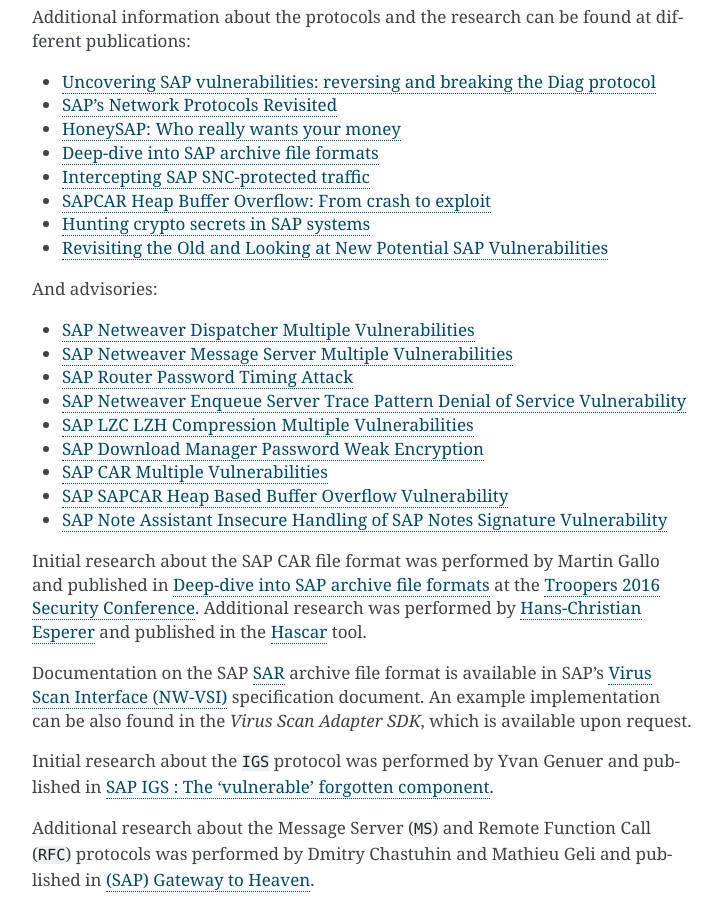
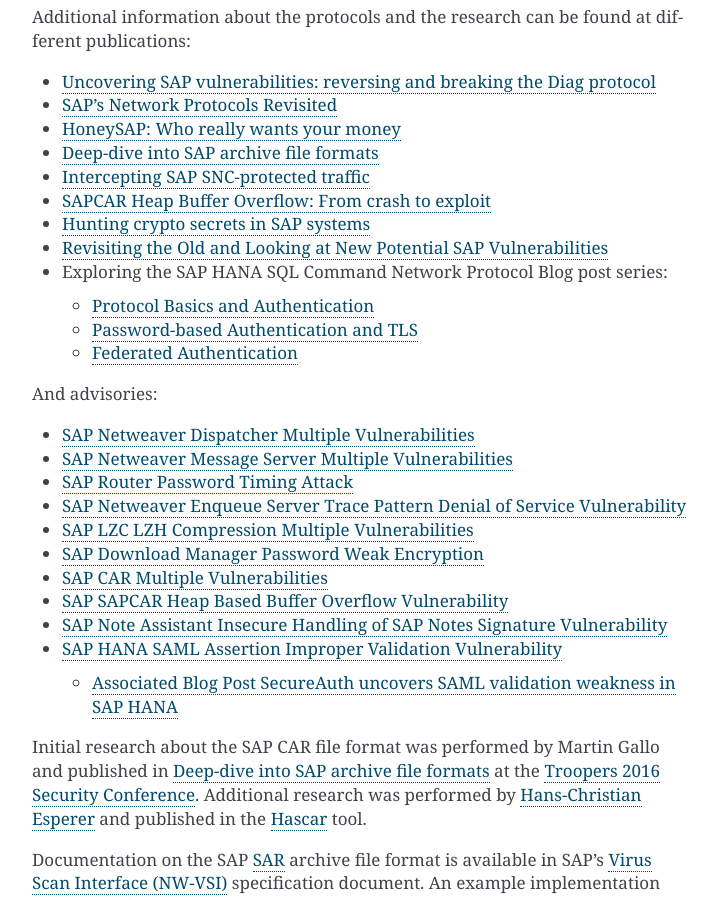
Before and after one commit to OWASP/pysap, a Sphinx documentation site: the page built from docs/user/index.rst, in a window 1280 px wide and 900 px high, scrolled down 1925 px. Shown: the whole window, without its empty margins (388-1110 px from the left). Built offline with Sphinx 7.4.7, drawn with Linux system fonts in a browser that asks for light colours; pages that are not in the unit, such as notebooks, are missing from menus.

Commit message:
Docs: ChangeLog, added references to latests publications

```diff
--- a/docs/user/index.rst
+++ b/docs/user/index.rst
@@ -116,6 +116,14 @@
 
 * `Revisiting the Old and Looking at New Potential SAP Vulnerabilities <https://www.secureauth.com/blog/revisiting-old-and-looking-new-potential-sap-vulnerabilities>`_
 
+* Exploring the SAP HANA SQL Command Network Protocol Blog post series:
+
+  * `Protocol Basics and Authentication <https://www.secureauth.com/blog/exploring-sap-hana-sql-command-network-protocol-protocol-basics-and-authentication/>`_
+
+  * `Password-based Authentication and TLS <https://www.secureauth.com/blog/exploring-sap-hana-sql-command-network-protocol-password-based-authentication-and-tls/>`_
+
+  * `Federated Authentication <https://www.secureauth.com/blog/exploring-the-sap-hana-sql-command-network-protocol-federated-authentication/>`_
+
 And advisories:
 
 * `SAP Netweaver Dispatcher Multiple Vulnerabilities <https://www.coresecurity.com/content/sap-netweaver-dispatcher-multiple-vulnerabilities>`_
@@ -136,6 +144,10 @@
 
 * `SAP Note Assistant Insecure Handling of SAP Notes Signature Vulnerability <https://www.coresecurity.com/advisories/sap-note-assistant-insecure-handling-sap-notes-signature-vulnerability>`_
 
+* `SAP HANA SAML Assertion Improper Validation Vulnerability <https://www.secureauth.com/advisories/sap-hana-saml-assertion-improper-validation-authentication/>`_
+
+  * `Associated Blog Post SecureAuth uncovers SAML validation weakness in SAP HANA <https://www.secureauth.com/blog/secureauth-uncovers-saml-validation-weakness-in-sap-hana/>`_
+
 Initial research about the SAP CAR file format was performed by Martin Gallo and published in `Deep-dive into SAP archive file formats <https://www.coresecurity.com/corelabs-research/publications/deep-dive-sap-archive-file-formats>`_
 at the `Troopers 2016 Security Conference <https://www.troopers.de/troopers16/agenda/>`_. Additional research was
 performed by `Hans-Christian Esperer <https://github.com/hce>`_ and published in the
```
Also changed, not shown: ChangeLog.md (+1 -0 lines).
